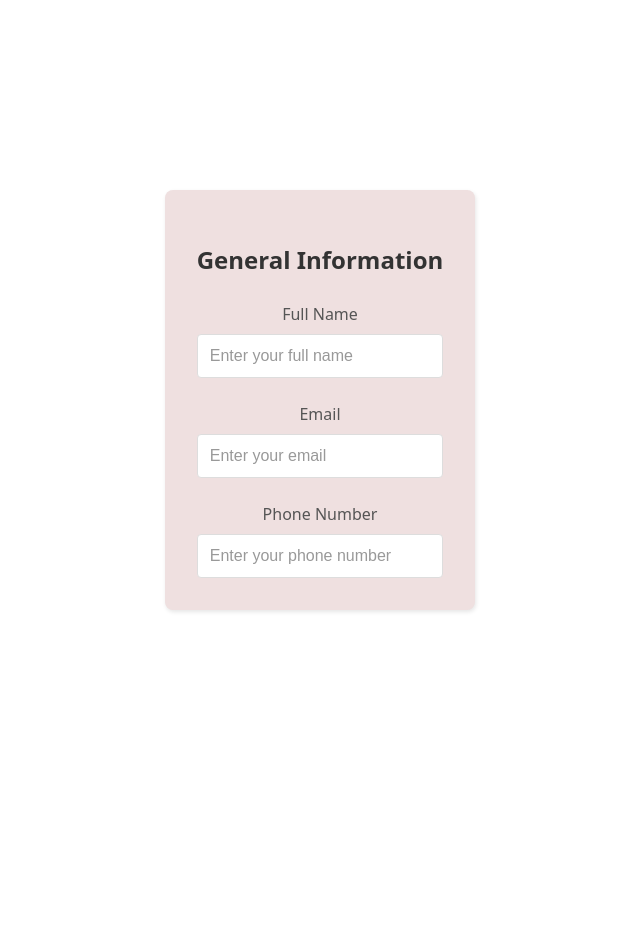
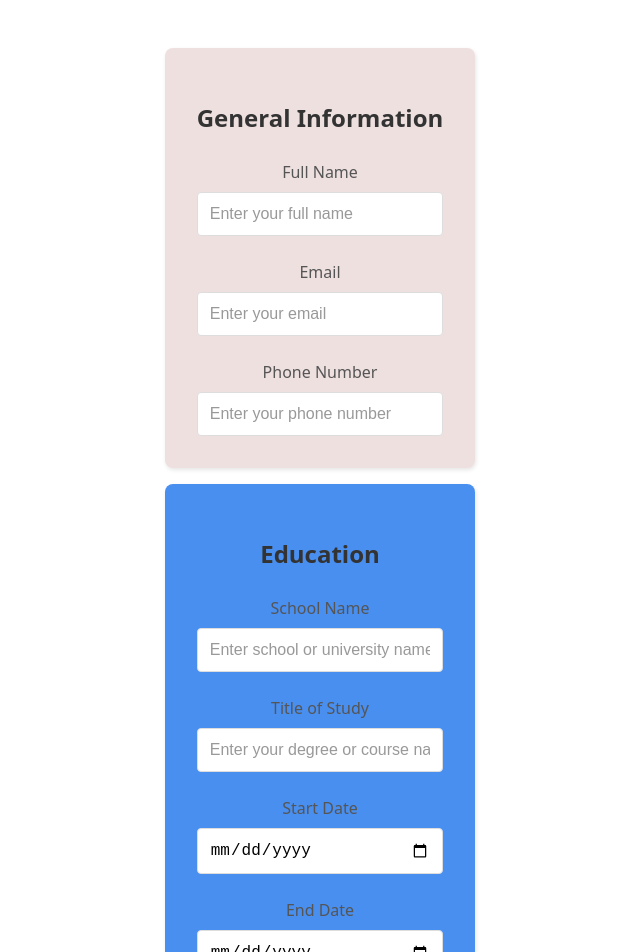
Before and after one commit to fedesapuppo/React-CV, a React (Vite) app: page / in a window 1280 px wide. Shown: the top 952 px of the page, without its empty margins (320-960 px from the left). Before the commit the page ends 800 px from the top, so only its background shows below. Built offline with nearby package versions, Linux system fonts and the light colour scheme.

Commit message:
add education component

```diff
--- a/src/App.jsx
+++ b/src/App.jsx
@@ -1,10 +1,12 @@
 import './App.css'
 import GeneralInfo from './components/GeneralInfo'
+import Education from './components/Education'
 
 function App() {
   return (
     <div className="app">
       <GeneralInfo />
+      <Education />
     </div>
   )
 }
--- /dev/null
+++ b/src/components/Education.jsx
@@ -0,0 +1,69 @@
+import { useState } from 'react';
+import '../styles/Education.css';
+
+const Education = () => {
+  const [education, setEducation] = useState({
+    schoolName: '',
+    titleOfStudy: '',
+    startDate: '',
+    endDate: ''
+  });
+
+  const fieldMap = [
+    {
+      id: 'schoolName',
+      label: 'School Name',
+      type: 'text',
+      placeholder: 'Enter school or university name'
+    },
+    {
+      id: 'titleOfStudy',
+      label: 'Title of Study',
+      type: 'text',
+      placeholder: 'Enter your degree or course name'
+    },
+    {
+      id: 'startDate',
+      label: 'Start Date',
+      type: 'date',
+      placeholder: 'Select start date'
+    },
+    {
+      id: 'endDate',
+      label: 'End Date',
+      type: 'date',
+      placeholder: 'Select end date'
+    }
+  ];
+
+  const handleChange = (e) => {
+    const { name, value } = e.target;
+    setEducation(prevEducation => ({
+      ...prevEducation,
+      [name]: value
+    }));
+  };
+
+  return (
+    <div className="education">
+      <h2>Education</h2>
+      <form className="education-form">
+        {fieldMap.map(({ id, label, type, placeholder }) => (
+          <div key={id} className="form-group">
+            <label htmlFor={id}>{label}</label>
+            <input
+              type={type}
+              id={id}
+              name={id}
+              value={education[id]}
+              onChange={handleChange}
+              placeholder={placeholder}
+            />
+          </div>
+        ))}
+      </form>
+    </div>
+  );
+};
+
+export default Education;
--- /dev/null
+++ b/src/styles/Education.css
@@ -0,0 +1,52 @@
+.education {
+  background-color: rgb(73, 143, 240);
+  padding: 2rem;
+  border-radius: 8px;
+  box-shadow: 1px 2px 4px rgba(0, 0, 0, 0.1);
+  margin: 1rem 0;
+}
+
+.education h2 {
+  color: #333;
+  margin-bottom: 1.5rem;
+  font-size: 1.5rem;
+}
+
+.education-form {
+  display: flex;
+  flex-direction: column;
+  gap: 1.5rem;
+}
+
+.form-group {
+  display: flex;
+  flex-direction: column;
+  gap: 0.5rem;
+}
+
+.form-group label {
+  font-weight: 500;
+  color: #555;
+}
+
+.form-group input {
+  padding: 0.75rem;
+  border: 1px solid #ddd;
+  border-radius: 4px;
+  font-size: 1rem;
+  transition: border-color 0.2s ease;
+}
+
+.form-group input[type="date"] {
+  cursor: pointer;
+}
+
+.form-group input:focus {
+  outline: none;
+  border-color: #4a90e2;
+  box-shadow: 0 0 0 2px rgba(74, 144, 226, 0.2);
+}
+
+.form-group input::placeholder {
+  color: #999;
+}
```
